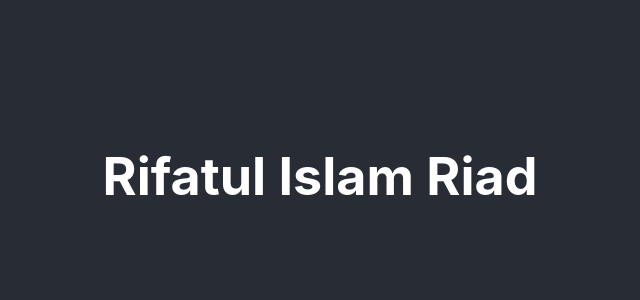
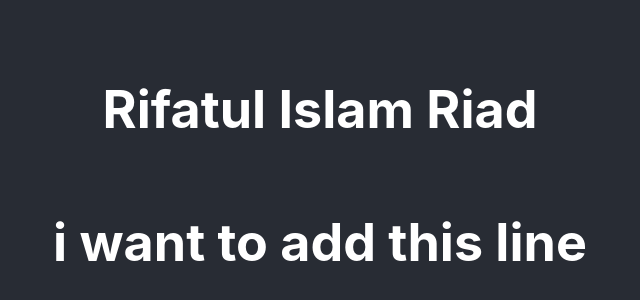
Before and after one commit to rifatulislamr/Add_messenger, a React (Create React App) app: page / in a window 1280 px wide. Shown: the part 224-524 px from the top of the page, without its empty margins (320-960 px from the left). Built offline with nearby package versions, Linux system fonts and the light colour scheme.

Commit message:
one line is added

```diff
--- a/src/App.js
+++ b/src/App.js
@@ -6,6 +6,7 @@ function App() {
     <div className="App">
       <header className="App-header">
        <h1>Rifatul Islam Riad</h1>
+       <h1>i want to add this line</h1>
       </header>
     </div>
   );
```
